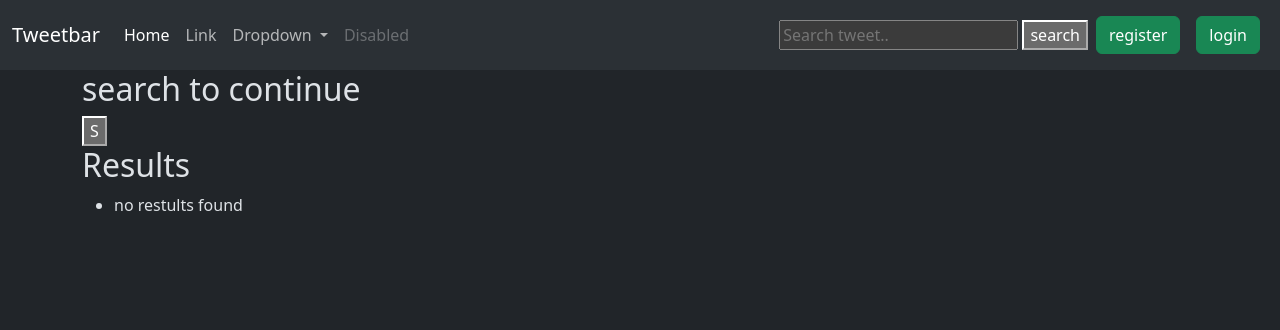
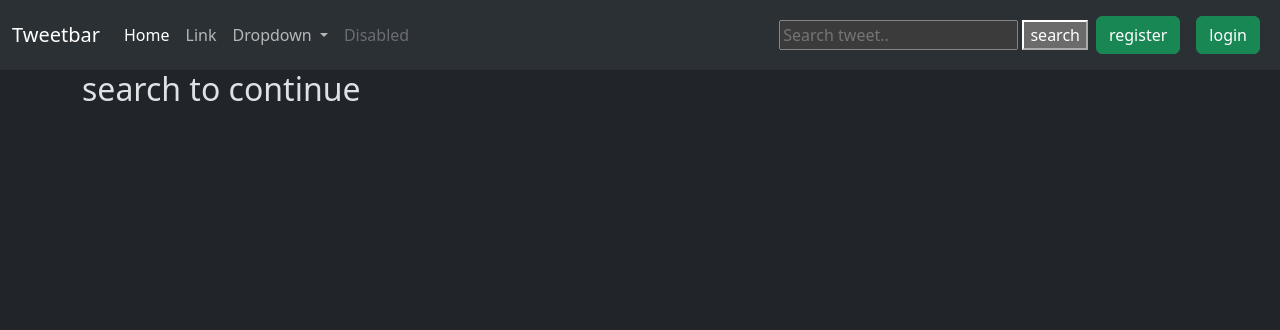
Before and after one commit to DelTa-0/Django_Project, a Django app: page /tweet/search/ in a window 1280 px wide. Shown: the top 330 px of the page. Run offline with Django 5.2, Linux system fonts and the light colour scheme.

Commit message:
search final

```diff
--- a/Social/tweet/templates/search_results.html
+++ b/Social/tweet/templates/search_results.html
@@ -9,20 +9,14 @@
 {% block content %}
 {%if query%}
 <h2>you searched for {{query}}</h2>
+<br>
+{%for tweet in tweets%}
+<a href="">{{tweet}}</a>
+{%endfor%}
 {%else%}
 <h2>search to continue</h2>
 
 {%endif%}
-<form action="" method="GET">
-    {{form.as_p}}
-    <button type="submit">S</button>
-</form>
-<h2>Results</h2>
-<ul>
-    {%for tweet in results %}
-    <li>{{tweet.user}}-{{tweet.text}}</li>
-    {%empty%}
-    <li>no restults found</li>
-    {%endfor%}
-</ul>
+
+
 {% endblock %}
--- a/Social/tweet/views.py
+++ b/Social/tweet/views.py
@@ -67,6 +67,7 @@ def register(request):
 def search_view(request):
     if request.method=='POST':
         query=request.POST['query']
-        return render(request,"search_results.html",{'query':query})
+        tweets=Tweet.objects.filter(text__contains=query)
+        return render(request,"search_results.html",{'query':query,'tweets':tweets})
     else:
         return render(request,"search_results.html",{})
```
